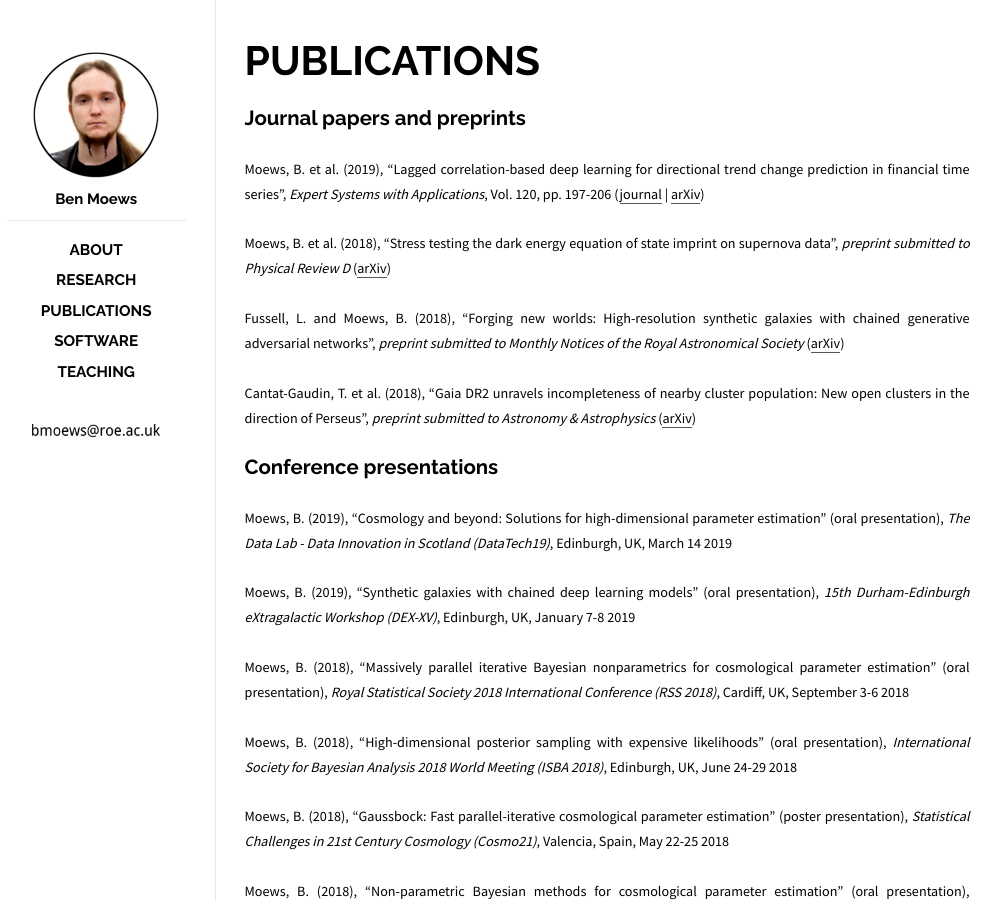
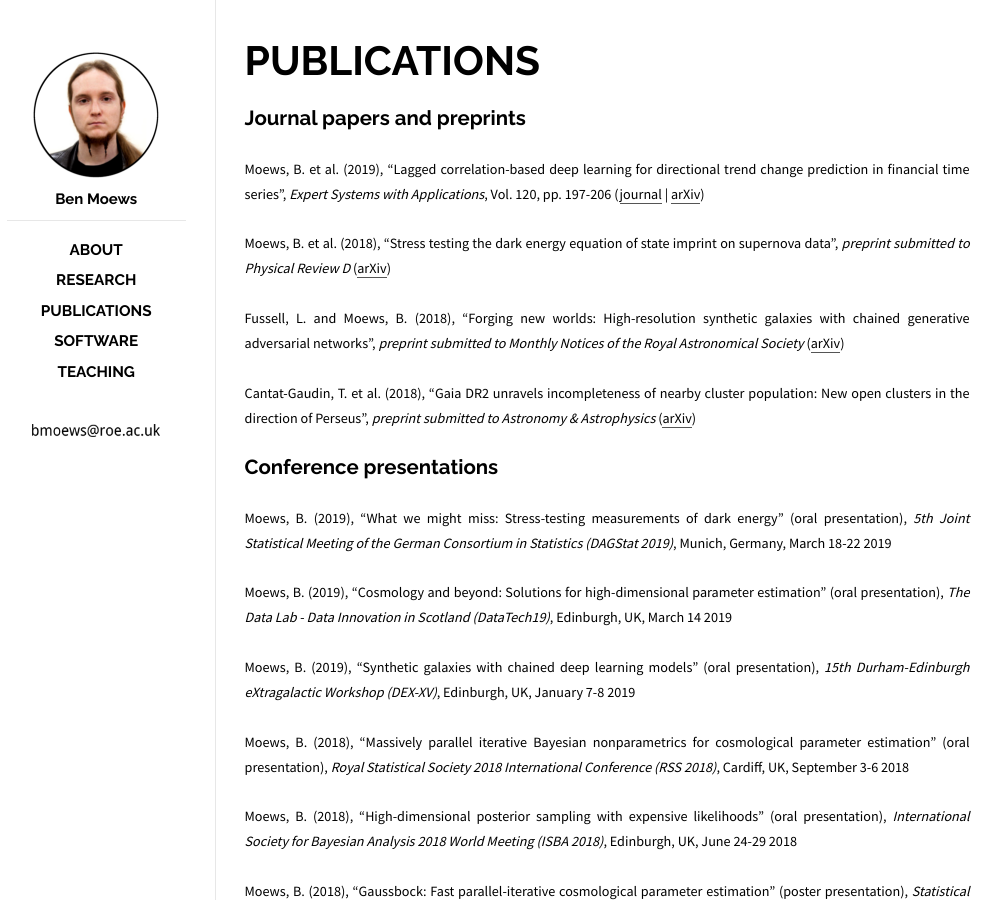
Before and after one commit to moews/moews.github.io, a Jekyll site: the page built from _posts/2017-03-25-publications.md, in a window 1280 px wide. Shown: the whole page, without its empty margins (143-1145 px from the left). Built offline with Jekyll 4.4.1, drawn with Linux system fonts in a browser that asks for light colours.

Commit message:
Update 2017-03-25-publications.md

```diff
--- a/_posts/2017-03-25-publications.md
+++ b/_posts/2017-03-25-publications.md
@@ -18,6 +18,10 @@ categories: posts
 
 ## Conference presentations
 
+
+
+<small>Moews, B. (2019), "What we might miss: Stress-testing measurements of dark energy" (oral presentation), _5th Joint Statistical Meeting of the German Consortium in Statistics (DAGStat 2019)_, Munich, Germany, March 18-22 2019</small>
+
 <small>Moews, B. (2019), "Cosmology and beyond: Solutions for high-dimensional parameter estimation" (oral presentation), _The Data Lab - Data Innovation in Scotland (DataTech19)_, Edinburgh, UK, March 14 2019</small>
 
 <small>Moews, B. (2019), "Synthetic galaxies with chained deep learning models" (oral presentation), _15th Durham-Edinburgh eXtragalactic Workshop (DEX-XV)_, Edinburgh, UK, January 7-8 2019</small>
```
